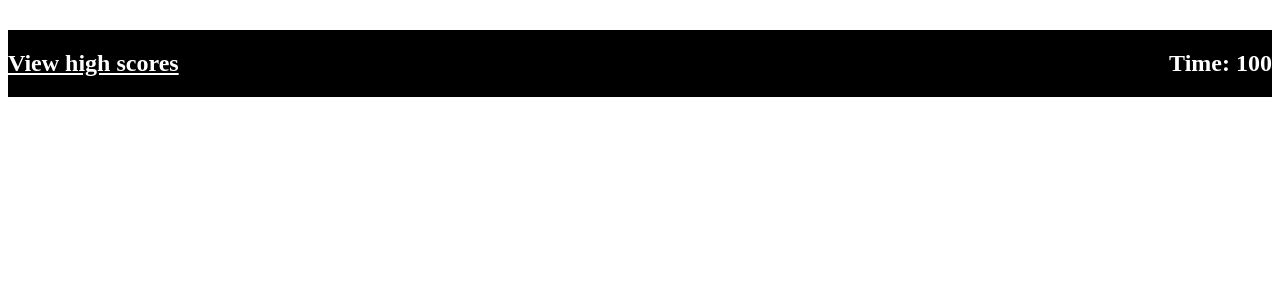
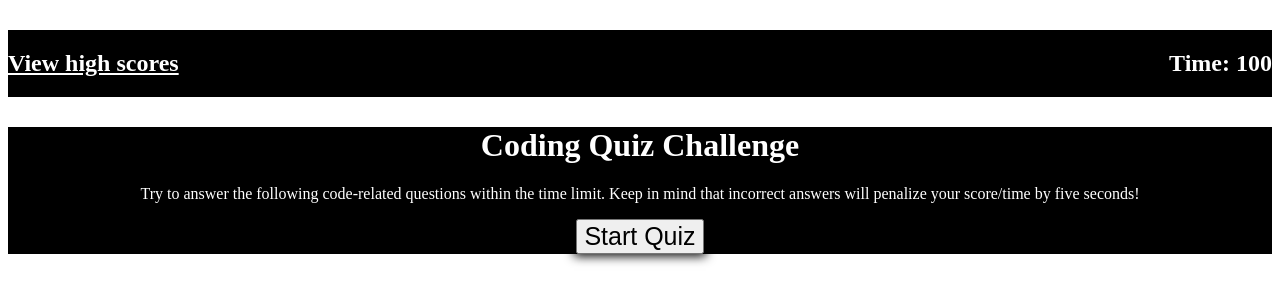
Before and after one commit to dgib21/javascriptQuiz, a plain HTML site: page index.html in a window 1280 px wide. Drawn offline with Linux system fonts and the light colour scheme.

Commit message:
added start button, changed 10 to 5, added more css

```diff
--- a/assets/css/style.css
+++ b/assets/css/style.css
@@ -14,3 +14,23 @@ header a {
 
     color: white;
 }
+/* styling main section  */
+
+main {
+
+    background-color: black;
+    color: white;
+    text-align: center;
+
+}
+
+main button {
+
+    box-shadow: 0 0 10px 2px;
+    font-size: 25px;
+
+}
+main button:hover{
+
+    background: teal;
+}
--- a/index.html
+++ b/index.html
@@ -4,7 +4,7 @@
 <head>
     <meta charset="UTF-8">
     <meta name="viewport" content="width=device-width, initial-scale=1.0">
-    <title>JS-Quiz</title>
+    <title>Quiz App</title>
         <!--Linking to style sheet-->
     <link rel="stylesheet" href="./assets/css/style.css">
 
@@ -22,8 +22,10 @@
     </header>
 
     <main>
-
-
+        <div class="questionToAnswer"><h1>Coding Quiz Challenge</h1></div>
+        <p class="description">Try to answer the following code-related questions within the time limit. Keep in mind that incorrect answers will penalize your score/time by five seconds!</p>
+            <!--start button-->
+        <button id="start-button">Start Quiz</button>
     </main>
 
     <footer>
```
